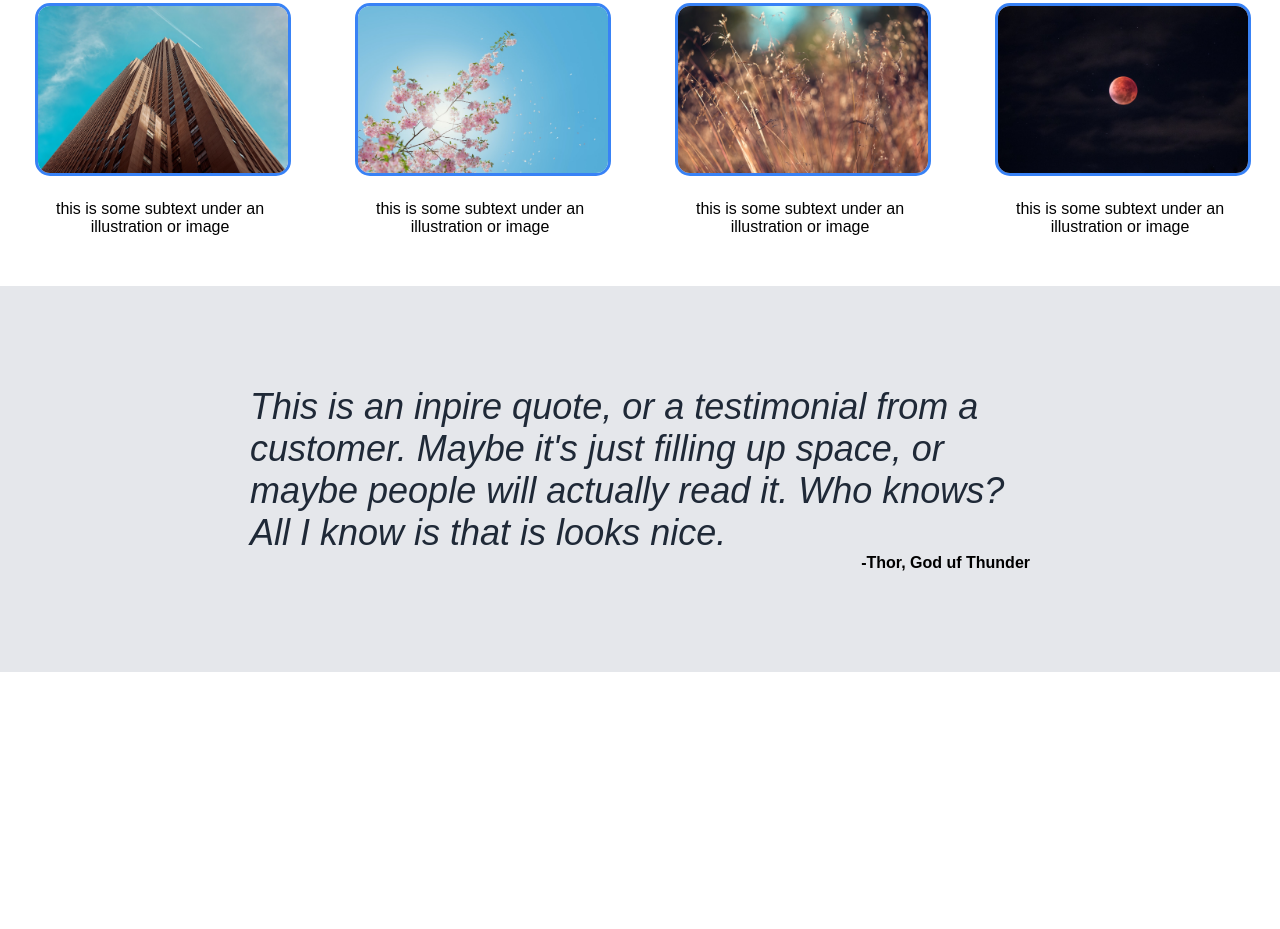
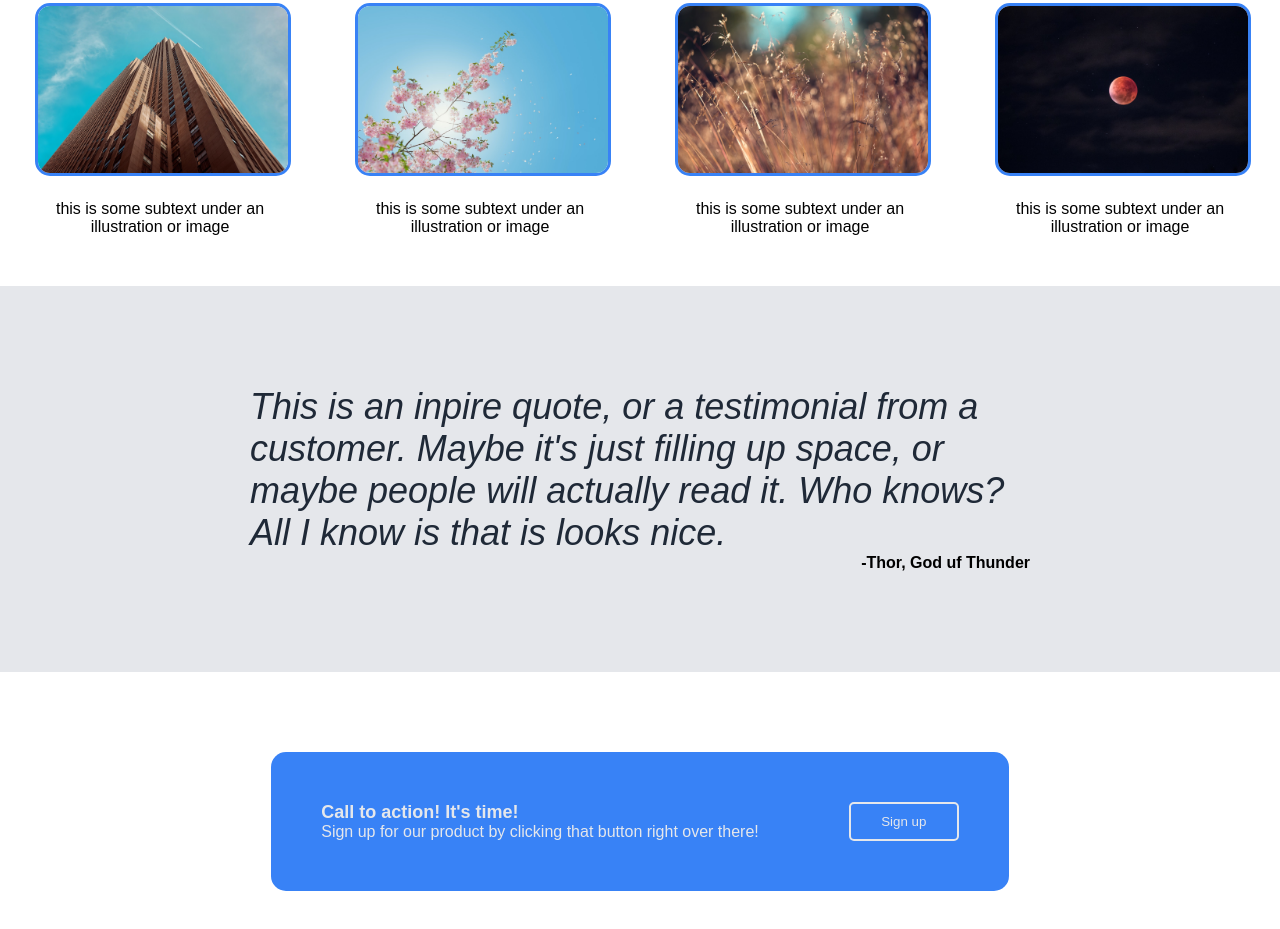
Before and after one commit to danrungg/landing-page, a plain HTML site: page index.html in a window 1280 px wide. Shown: the part 719-1648 px from the top of the page. Before the commit the page ends 1391 px from the top, so only its background shows below. Drawn offline with Linux system fonts and the light colour scheme.

Commit message:
add all to action

```diff
--- a/index.html
+++ b/index.html
@@ -72,6 +72,19 @@
                 </p>
                 <p class="quote-guy">-Thor, God uf Thunder</p>
             </div>
+            <div class="action-section">
+                <div class="action-content">
+                    <div class="action-text">
+                        <p class="strong-text">Call to action! It's time!</p>
+                        <p>
+                            Sign up for our product by clicking that button
+                            right over there!
+                        </p>
+                    </div>
+
+                    <button>Sign up</button>
+                </div>
+            </div>
         </div>
     </body>
 </html>
--- a/style.css
+++ b/style.css
@@ -118,3 +118,31 @@ body {
     font-style: italic;
     color: #1f2937;
 }
+
+.action-section {
+    display: flex;
+    justify-content: center;
+    margin: 80px;
+}
+
+.action-content {
+    background-color: #3882f6;
+    color: #e5e7eb;
+    padding: 50px;
+    display: flex;
+    border-radius: 15px;
+    gap: 90px;
+}
+
+.action-content button {
+    background-color: #3882f6;
+    color: #e5e7eb;
+    width: 110px;
+    border-radius: 5px;
+    border: solid #e5e7eb 2px;
+}
+
+.strong-text {
+    font-weight: bold;
+    font-size: 18px;
+}
```
